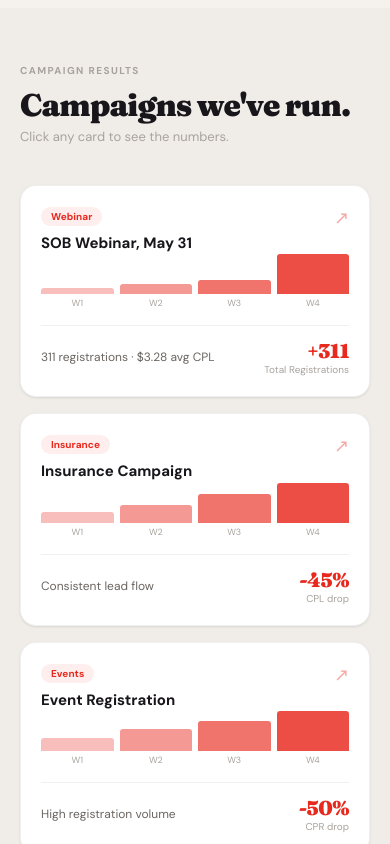
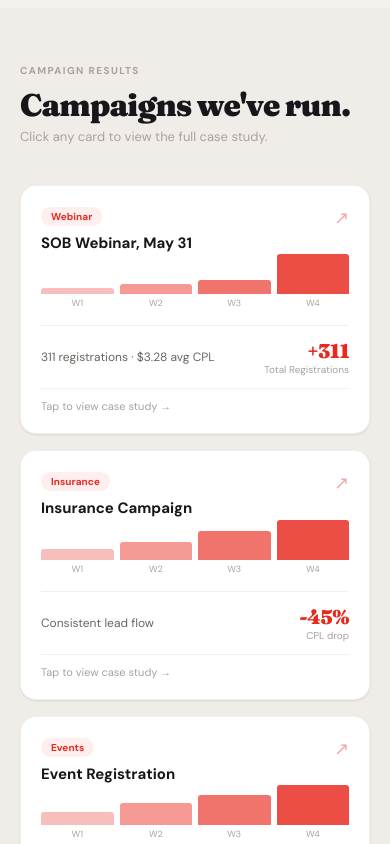
Before and after one commit to asjadbaig-boop/adsby-asjad-website, a React (Vite) app: page / in a window 390 px wide. Shown: the part 7860-8704 px from the top of the page. Built offline with nearby package versions, Linux system fonts and the light colour scheme.

Commit message:
feat: add click/tap hint to case study cards with hover accent

```diff
--- a/src/components/Portfolio.jsx
+++ b/src/components/Portfolio.jsx
@@ -92,7 +92,7 @@ export default function Portfolio() {
         <h2 style={{ fontFamily: 'var(--font-display)', fontWeight: 900, fontSize: 'clamp(28px, 4vw, 44px)', color: 'var(--text-1)', marginBottom: '8px', letterSpacing: '-0.03em' }}>
           Campaigns we've run.
         </h2>
-        <p style={{ fontSize: '13px', color: 'var(--text-3)', marginBottom: '40px', fontFamily: 'var(--font-sans)' }}>Click any card to see the numbers.</p>
+        <p style={{ fontSize: '13px', color: 'var(--text-3)', marginBottom: '40px', fontFamily: 'var(--font-sans)' }}>Click any card to view the full case study.</p>
         <div style={{ display: 'grid', gridTemplateColumns: 'repeat(auto-fit, minmax(260px, 1fr))', gap: '16px' }}>
           {CAMPAIGNS.map((c) => (
             <a
@@ -100,6 +100,7 @@ export default function Portfolio() {
               href={c.pdfLink}
               target="_blank"
               rel="noopener noreferrer"
+              className="portfolio-case-card"
               style={{ textDecoration: 'none', display: 'block', background: 'var(--bg-surface)', border: '1px solid var(--border-1)', borderRadius: 'var(--r-lg)', padding: '20px', boxShadow: 'var(--shadow-1)', cursor: 'pointer', transition: 'transform 250ms ease, box-shadow 250ms ease, border-color 250ms ease' }}
               onMouseEnter={e => { e.currentTarget.style.transform = 'translateY(-4px)'; e.currentTarget.style.boxShadow = 'var(--shadow-3)'; e.currentTarget.style.borderColor = 'rgba(232,41,30,0.25)' }}
               onMouseLeave={e => { e.currentTarget.style.transform = 'translateY(0)'; e.currentTarget.style.boxShadow = 'var(--shadow-1)'; e.currentTarget.style.borderColor = 'var(--border-1)' }}
@@ -119,6 +120,10 @@ export default function Portfolio() {
                   <div style={{ fontSize: '10px', color: 'var(--text-3)', fontFamily: 'var(--font-sans)' }}>{c.improvementLabel}</div>
                 </div>
               </div>
+              <div className="portfolio-card-hint">
+                <span className="hint-desktop">Click to view case study →</span>
+                <span className="hint-mobile">Tap to view case study →</span>
+              </div>
             </a>
           ))}
         </div>
--- a/src/index.css
+++ b/src/index.css
@@ -1878,6 +1878,30 @@ h1, h2 { font-family: var(--font-display); letter-spacing: -0.03em; }
   transform: translateY(0);
 }
 
+/* ─── Portfolio card click hint ──────────────────────────── */
+.portfolio-card-hint {
+  margin-top: 12px;
+  padding-top: 10px;
+  border-top: 1px solid var(--border-1);
+  font-family: var(--font-sans);
+  font-size: 11px;
+  color: var(--text-3);
+  transition: color 200ms ease;
+}
+
+.portfolio-case-card:hover .portfolio-card-hint {
+  color: var(--red);
+}
+
+.portfolio-card-hint .hint-mobile {
+  display: none;
+}
+
+@media (max-width: 768px) {
+  .portfolio-card-hint .hint-desktop { display: none; }
+  .portfolio-card-hint .hint-mobile  { display: inline; }
+}
+
 @keyframes pulse-ring {
   0% { box-shadow: 0 0 0 0 rgba(255,255,255,0.4); }
   70% { box-shadow: 0 0 0 12px rgba(255,255,255,0); }
```
